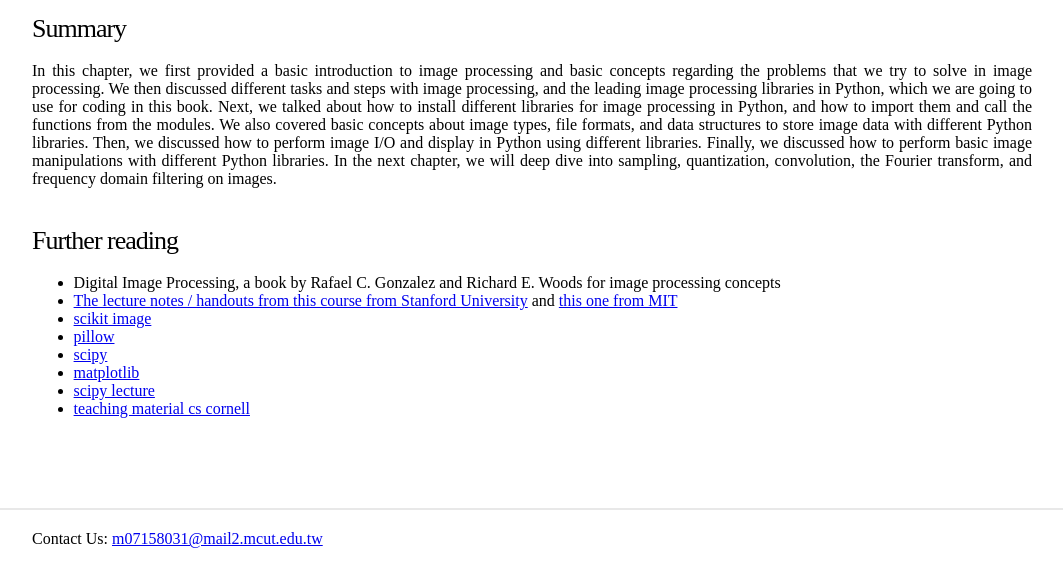
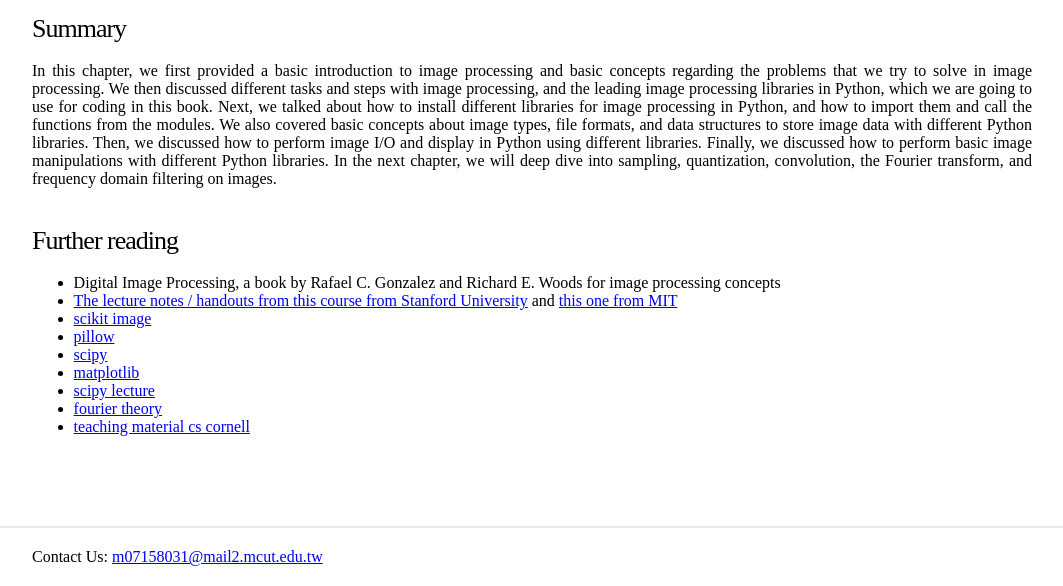
Before and after one commit to oil-mcut/oil-mcut.github.io, a Jekyll site: the page built from Getting started with Image Processing.md, in a window 1280 px wide and 900 px high, scrolled down 26746 px, cut to the strip 314-900 px from the top of the window. Shown: the whole strip, without its empty margins (108-1171 px from the left). Built offline with Jekyll 4.4.1, drawn with Linux system fonts in a browser that asks for light colours.

Commit message:
16122019

```diff
--- a/Getting started with Image Processing.md
+++ b/Getting started with Image Processing.md
@@ -1051,5 +1051,6 @@ In this chapter, we first provided a basic introduction to image processing and
 - [pillow](https://pillow.readthedocs.io/en/3.1.x/reference/Image.html)
 - [scipy](https://docs.scipy.org/doc/scipy-1.1.0/reference/ndimage.html)
 - [matplotlib](https://matplotlib.org/galleryhttp://members.cbio.mines-paristech.fr/~nvaroquaux/formations/scipy-lecture-notes/advanced/image_processing/index.html)
-- [scipy lecture](http://www.scipy-lectures.org/https://web.cs.wpi.edu/~emmanuel/courses/cs545/S14/slides/lecture09.pdfhttp://fourier.eng.hmc.edu/e161/lectures/e161ch1.pdfhttp://www.eie.polyu.edu.hk/~enyhchan/imagef.pdf)
+- [scipy lecture](http://www.scipy-lectures.org/https://web.cs.wpi.edu/~emmanuel/courses/cs545/S14/slides/lecture09.pdf)
+- [fourier theory](http://fourier.eng.hmc.edu/e161/lectures/e161ch1.pdfhttp://www.eie.polyu.edu.hk/~enyhchan/imagef.pdf)
 - [teaching material cs cornell](http://www.cs.cornell.edu/courses/cs1114/2009sp/lectures/CS1114-lec14.pdfhttp://eeweb.poly.edu/~yao/EL5123/lecture12_ImageWarping.pdf)
```
